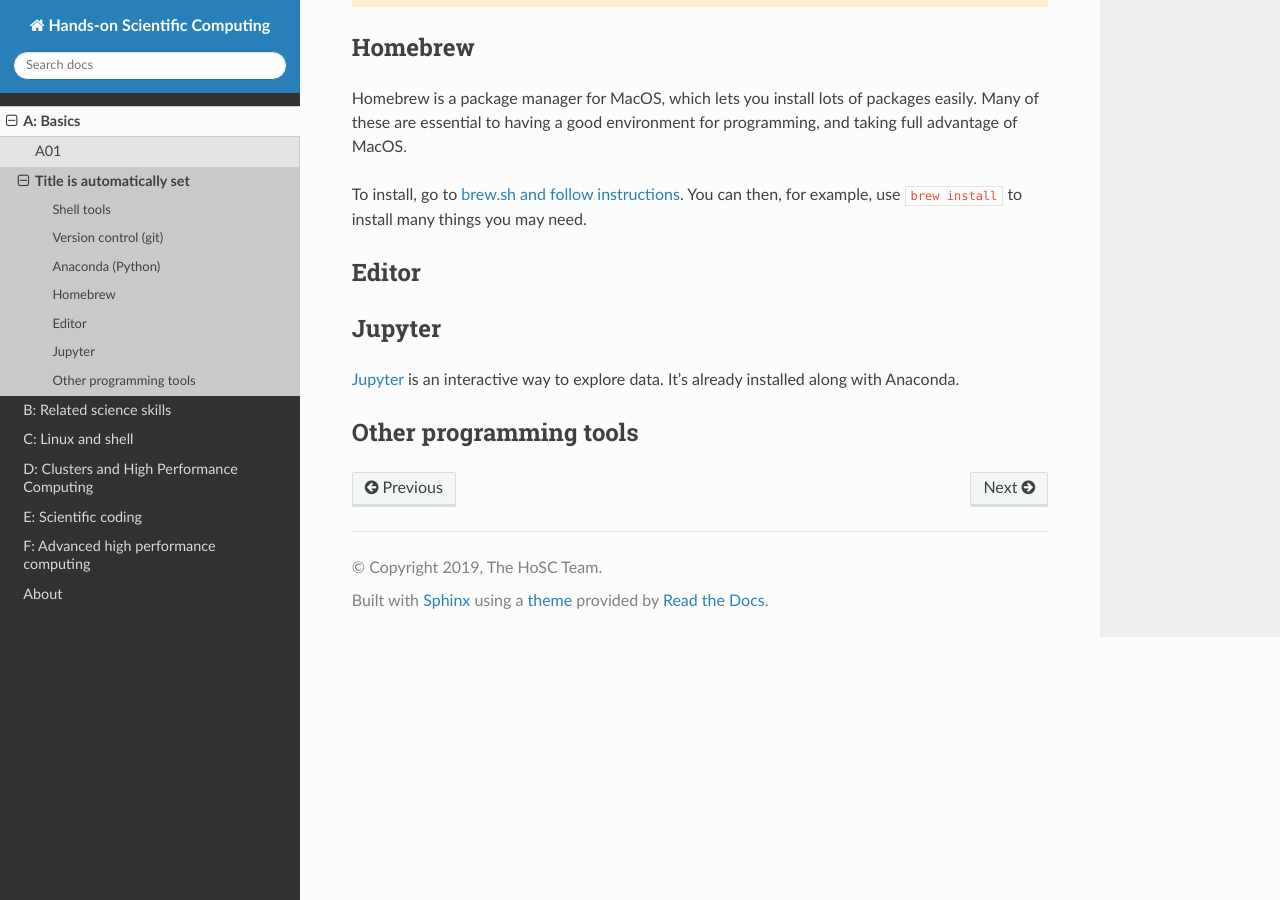
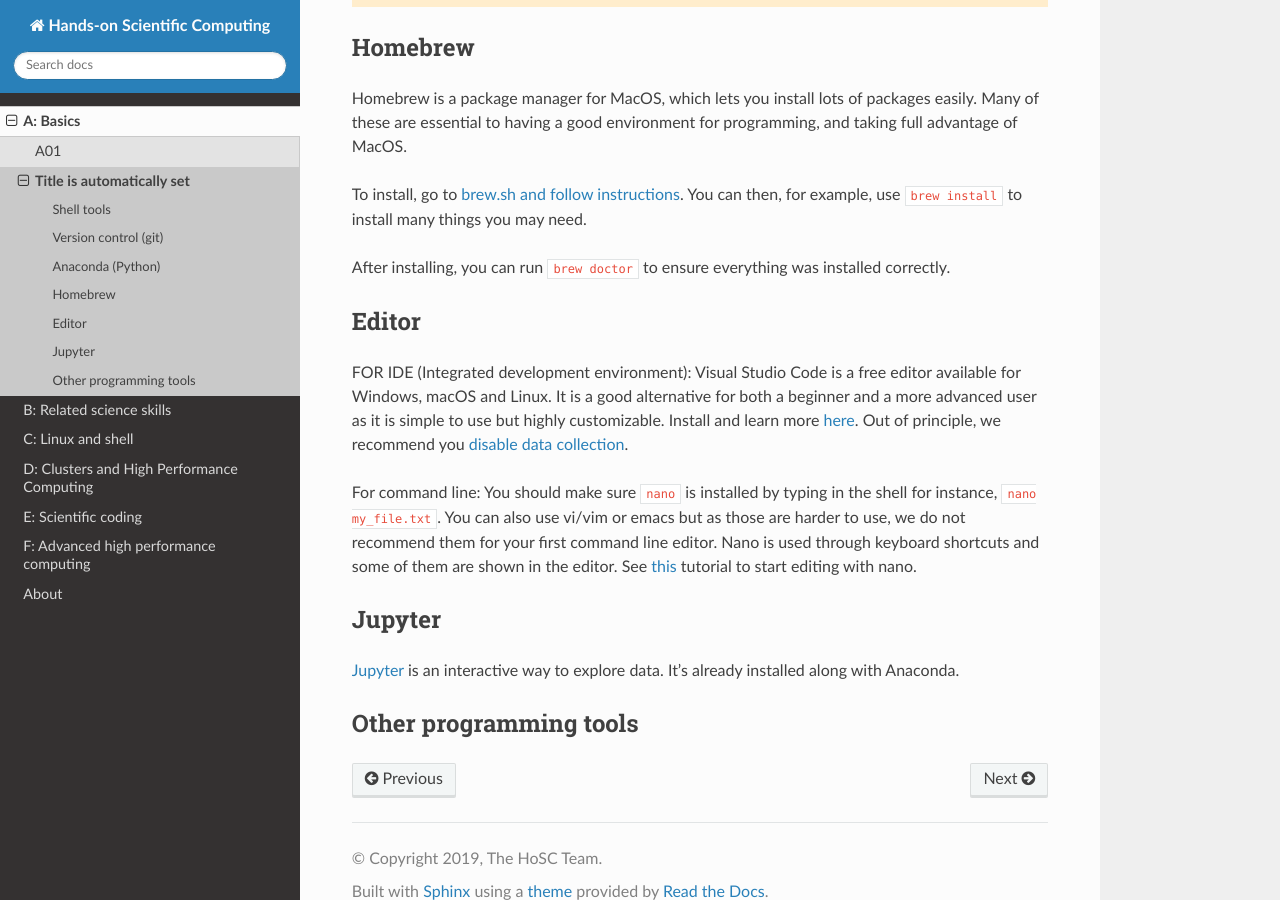
Before and after one commit to coderefinery/handsonscicomp, a Sphinx documentation site: the page built from source/A/A11.rst, in a window 1280 px wide and 900 px high, scrolled down 1351 px. Built offline with Sphinx 7.4.7 and the Read the Docs theme 2.0.0, drawn with Linux system fonts in a browser that asks for light colours.

Commit message:
added content to homebrew and editor

```diff
--- a/source/A/A11.rst
+++ b/source/A/A11.rst
@@ -73,10 +73,22 @@ To install, go to `brew.sh and follow instructions
 <https://brew.sh/>`_.  You can then, for example, use ``brew install``
 to install many things you may need.
 
+After installing, you can run ``brew doctor`` to ensure everything was installed correctly.
 
 
 Editor
 ------
+
+FOR IDE (Integrated development environment):
+Visual Studio Code is a free editor available for Windows, macOS and Linux. It is a good alternative for both a beginner and
+a more advanced user as it is simple to use but highly customizable.
+Install and learn more `here <https://code.visualstudio.com/Download>`_.
+Out of principle, we recommend you `disable data collection <https://code.visualstudio.com/docs/supporting/faq#_how-to-disable-telemetry-reporting>`_.
+
+For command line: You should make sure ``nano`` is installed by typing in the shell for instance, ``nano my_file.txt``. You can also use vi/vim or emacs but
+as those are harder to use, we do not recommend them for your first command line editor.
+Nano is used through keyboard shortcuts and some of them are shown in the editor. See `this <https://www.tutorialspoint.com/how-to-use-nano-text-editor>`_
+tutorial to start editing with nano.
 
 
 Jupyter
```
